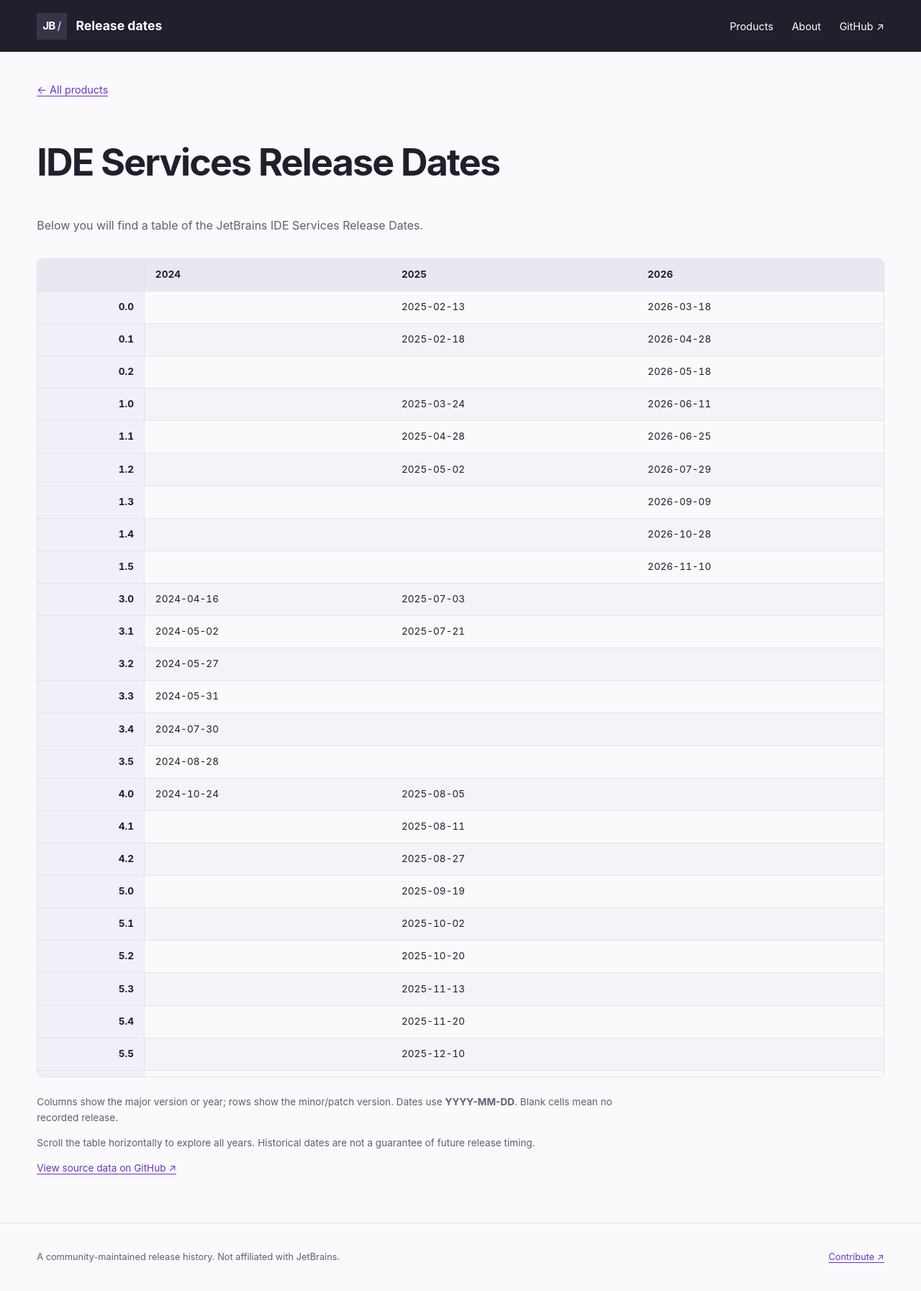
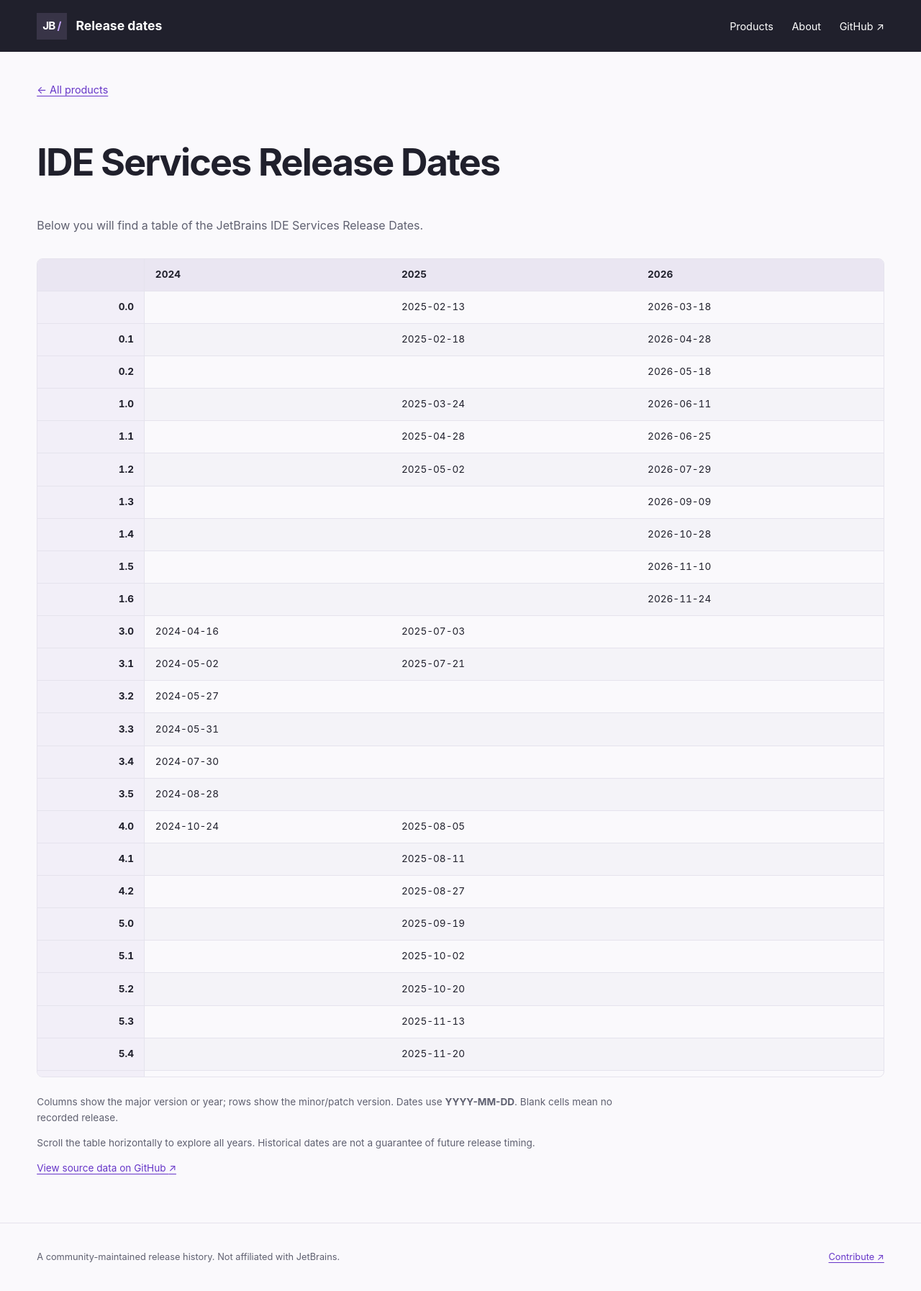
Before and after one commit to ChrisCarini/jb-i-r-d-test, a Jekyll site: the page built from ides/IDE_Services_Release_Dates.md, in a window 1280 px wide. Shown: the whole page at 72% size. Built offline with Jekyll 4.4.1, drawn with Linux system fonts in a browser that asks for light colours; our own code applies the rules of GitHub Pages for plain Markdown files.

Commit message:
Update IDE release dates.
Files changed:
--------------
ides/IDE_Services_Release_Dates.md
ides/Toolbox_App_Release_Dates.md

```diff
--- a/ides/IDE_Services_Release_Dates.md
+++ b/ides/IDE_Services_Release_Dates.md
@@ -12,6 +12,7 @@ Below you will find a table of the JetBrains IDE Services Release Dates.
 | 1.3 |            |            | 2026-09-09 |
 | 1.4 |            |            | 2026-10-28 |
 | 1.5 |            |            | 2026-11-10 |
+| 1.6 |            |            | 2026-11-24 |
 | 3.0 | 2024-04-16 | 2025-07-03 |            |
 | 3.1 | 2024-05-02 | 2025-07-21 |            |
 | 3.2 | 2024-05-27 |            |            |
```
Also changed, not shown: ides/Toolbox_App_Release_Dates.md (+1 -0 lines).
